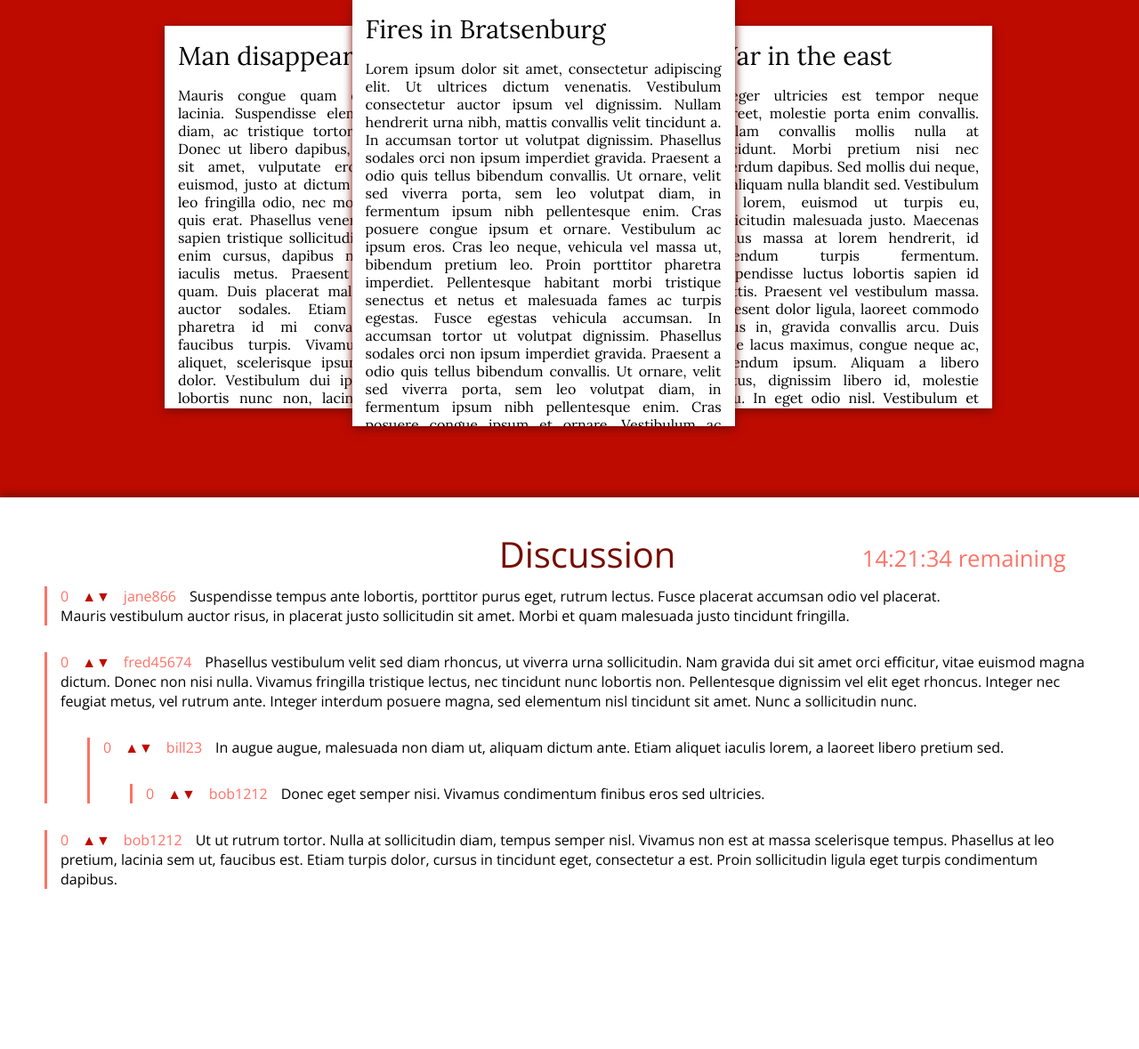
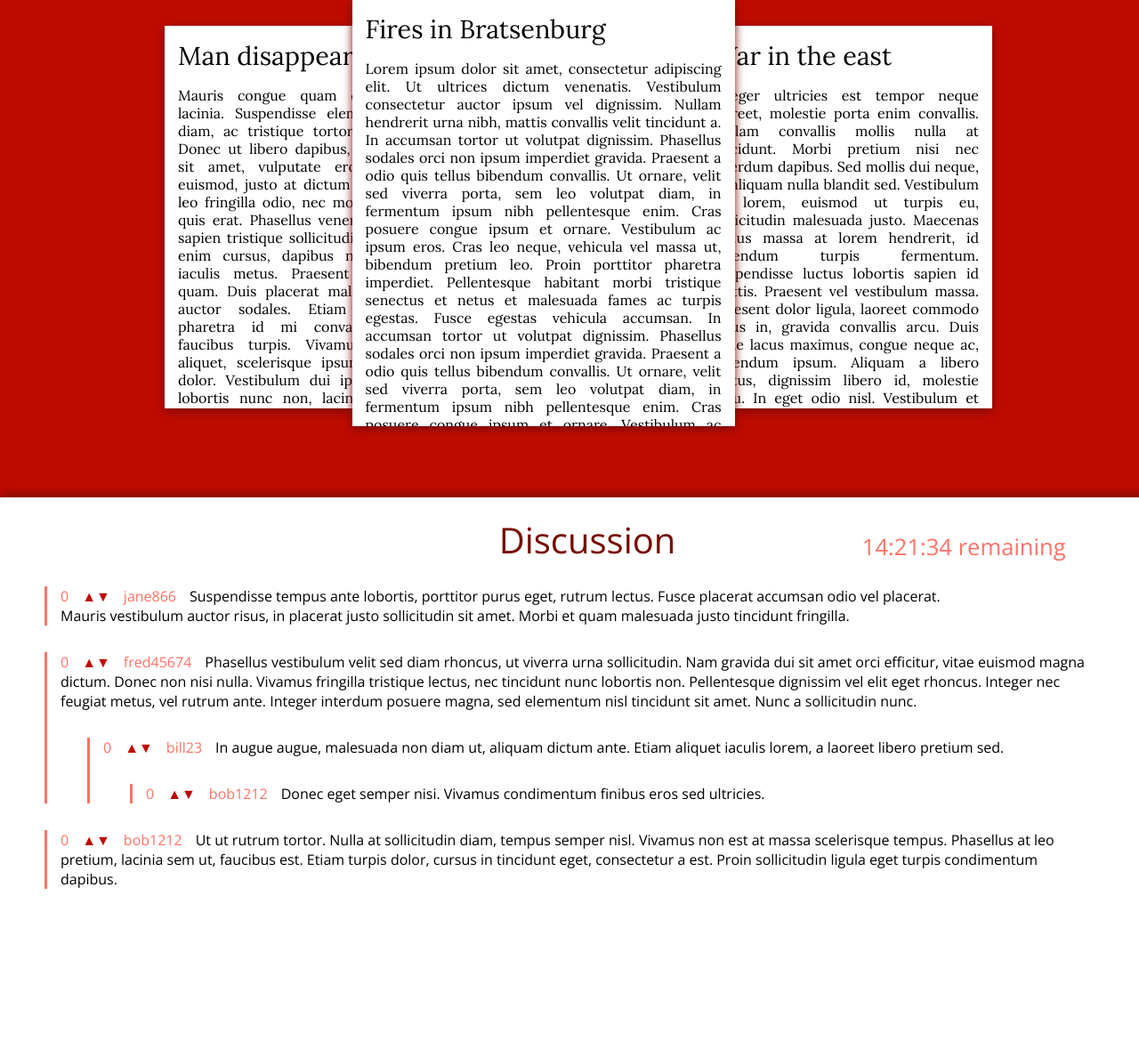
Before and after one commit to hewhomust/potential-chainsaw, a PHP site: page / in a window 1280 px wide. Shown: the part 146-1325 px from the top of the page at 89% size. Run offline with PHP 8.4, Linux system fonts and the light colour scheme.

Commit message:
Little design tweak

```diff
--- a/Prototype3/style.css
+++ b/Prototype3/style.css
@@ -86,7 +86,7 @@ h1{
 }
 
 #discussionHeader h1{
-	top: 26px;
+	top: 10px;
 }
 
 #header h1{
@@ -97,7 +97,7 @@ h1{
 #discussionHeader p, #header.headerBar p{
 	float: right;
 	position: relative;
-	top: -40px;
+	top: -53px;
 	right: 8%;
 	font-size: 1.6em;
 	color: #FF7267;
```
